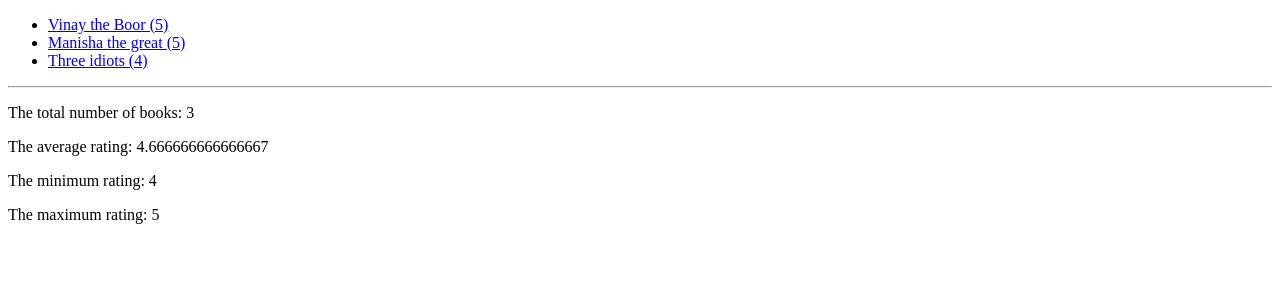
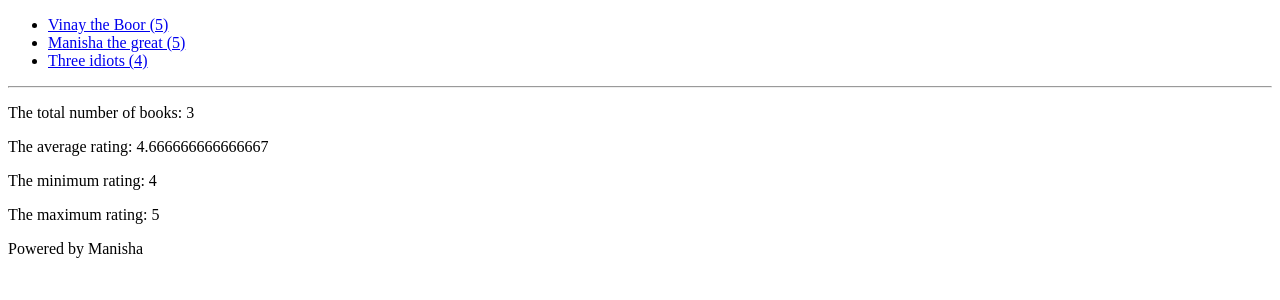
Before and after one commit to mnshpthk333-tech/book_store, a Django app: page / in a window 1280 px wide. Shown: the top 300 px of the page. Run offline with Django 5.2, Linux system fonts and the light colour scheme; data comes from the database, SQL or seed files in the repository.

Commit message:
Updated index.html

```diff
--- a/book_outlet/templates/book_outlet/index.html
+++ b/book_outlet/templates/book_outlet/index.html
@@ -16,5 +16,6 @@ The title
 <p>The average rating: {{avg.rating__avg}}</p>
 <p>The minimum rating: {{avg.rating__min}}</p>
 <p>The maximum rating: {{avg.rating__max}}</p>
+<p>Powered by Manisha</p>
 
 {% endblock %}
```
